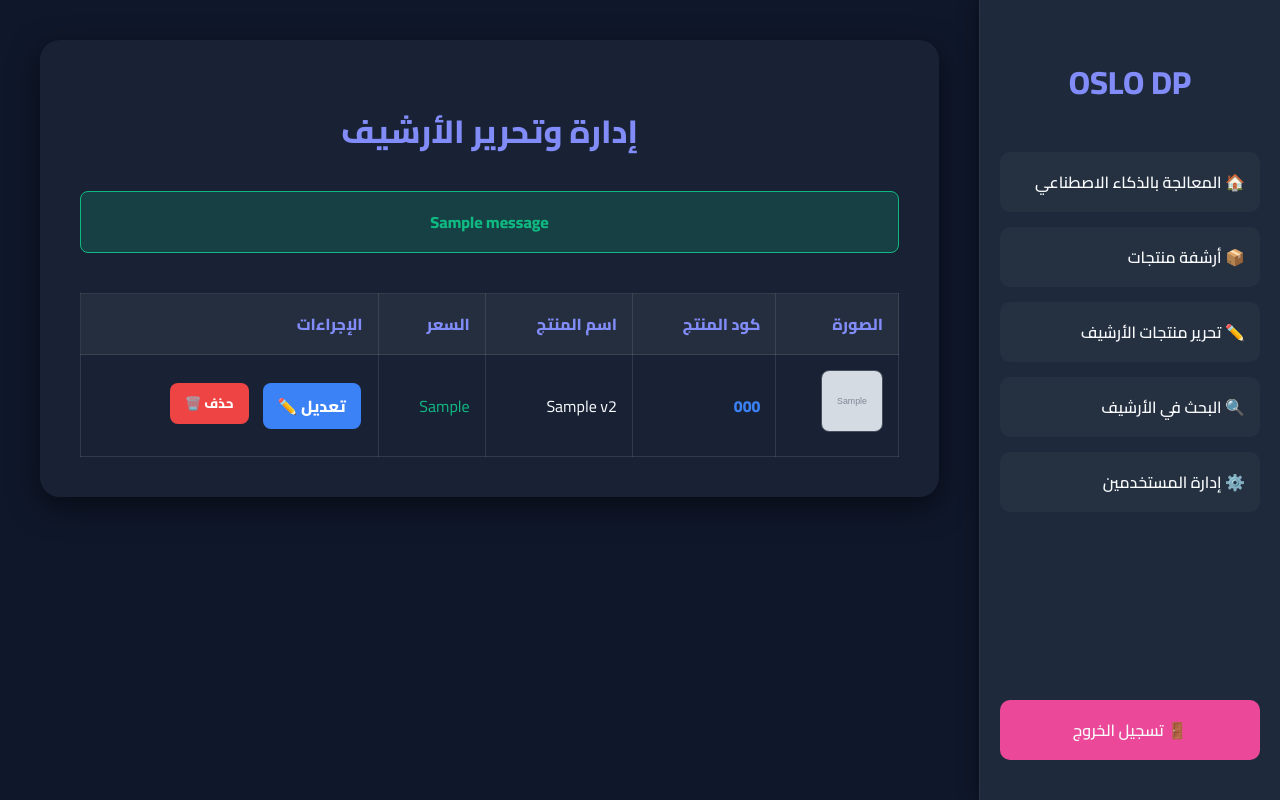
After one commit to O-alhakami/OSLO_DP, a Flask app: page /edit_archive in a window 1280 px wide. The commit adds this page. Run offline with Flask 3, Linux system fonts and the light colour scheme; a user stored in the database is signed in; tables that the repository leaves empty hold one stand-in row (values such as "Sample post"); grey boxes marked "Sample" are stand-in pictures; one stand-in notice (Sample message) is shown.

Commit message:
Add Edit Archive feature (View, Update, Delete)

```diff
--- a/app.py
+++ b/app.py
@@ -262,5 +262,53 @@ def search_archive():
 
     return render_template('search.html', results=results)
 
+# --- مسارات تحرير وإدارة الأرشيف ---
+
+@app.route('/edit_archive')
+@login_required
+def edit_archive():
+    # جلب جميع المنتجات من الأحدث للأقدم
+    products = Product.query.order_by(Product.id.desc()).all()
+    return render_template('edit_archive.html', products=products)
+
+@app.route('/delete_product/<int:id>', methods=['POST'])
+@login_required
+def delete_product(id):
+    product = Product.query.get_or_404(id)
+    try:
+        db.session.delete(product)
+        db.session.commit()
+        flash('تم حذف المنتج من الأرشيف بنجاح.', 'success')
+    except Exception as e:
+        db.session.rollback()
+        flash(f'حدث خطأ أثناء الحذف: {str(e)}', 'error')
+    return redirect(url_for('edit_archive'))
+
+@app.route('/edit_product/<int:id>', methods=['GET', 'POST'])
+@login_required
+def edit_product(id):
+    product = Product.query.get_or_404(id)
+    if request.method == 'POST':
+        try:
+            product.name = request.form.get('name')
+            product.description = request.form.get('description')
+            product.price = request.form.get('price')
+
+            image_file = request.files.get('image')
+            # إذا قام برفع صورة جديدة، نرفعها لـ ImgBB ونحدث الرابط
+            if image_file and image_file.filename != '':
+                new_image_url = upload_image_to_imgbb(image_file)
+                if new_image_url:
+                    product.image_url = new_image_url
+
+            db.session.commit()
+            flash('تم تحديث بيانات المنتج بنجاح!', 'success')
+            return redirect(url_for('edit_archive'))
+        except Exception as e:
+            db.session.rollback()
+            flash(f'حدث خطأ أثناء التحديث: {str(e)}', 'error')
+
+    return render_template('edit_product.html', product=product)
+
 if __name__ == '__main__':
     app.run(debug=True)
--- a/templates/base.html
+++ b/templates/base.html
@@ -36,9 +36,10 @@
         <h2>OSLO DP</h2>
         <a href="{{ url_for('index') }}">🏠 المعالجة بالذكاء الاصطناعي</a>
         <a href="{{ url_for('archive') }}">📦 أرشفة منتجات</a>
+        <a href="{{ url_for('edit_archive') }}">✏️ تحرير منتجات الأرشيف</a>
         <a href="{{ url_for('search_archive') }}">🔍 البحث في الأرشيف</a>
         {% if current_user.is_admin %}
-            <a href="{{ url_for('admin') }}">⚙️ إدارة المستخدمين</a>
+            <a href="{{ url_for('admin') }}">⚙️️ إدارة المستخدمين</a>
         {% endif %}
         <a href="{{ url_for('logout') }}" class="logout">🚪 تسجيل الخروج</a>
     </div>
--- /dev/null
+++ b/templates/edit_archive.html
@@ -0,0 +1,67 @@
+{% extends "base.html" %}
+{% block content %}
+<style>
+    .table-container { overflow-x: auto; margin-top: 20px; }
+    table { width: 100%; border-collapse: collapse; min-width: 700px; }
+    th, td { padding: 15px; border: 1px solid rgba(255,255,255,0.1); text-align: right; }
+    th { background: rgba(255,255,255,0.05); color: #818cf8; font-weight: bold; }
+    tr:hover { background: rgba(255,255,255,0.02); }
+    .thumb-img { width: 60px; height: 60px; object-fit: cover; border-radius: 8px; border: 1px solid rgba(255,255,255,0.2); }
+    .action-btns { display: flex; gap: 10px; justify-content: flex-start; }
+    .msg-status { background: rgba(16, 185, 129, 0.2); border: 1px solid #10b981; color: #10b981; padding: 15px; border-radius: 8px; margin-bottom: 20px; text-align: center; font-weight: bold;}
+    .msg-error { background: rgba(239, 68, 68, 0.2); border: 1px solid #ef4444; color: #fca5a5; padding: 10px; border-radius: 8px; text-align: center; margin-bottom: 20px;}
+</style>
+
+<h1 style="color: #818cf8; text-align: center; margin-bottom: 30px;">إدارة وتحرير الأرشيف</h1>
+
+{% with messages = get_flashed_messages(with_categories=true) %}
+    {% if messages %}
+        {% for category, message in messages %}
+            <div class="{{ 'msg-status' if category == 'success' else 'msg-error' }}">{{ message }}</div>
+        {% endfor %}
+    {% endif %}
+{% endwith %}
+
+<div class="table-container">
+    <table>
+        <thead>
+            <tr>
+                <th>الصورة</th>
+                <th>كود المنتج</th>
+                <th>اسم المنتج</th>
+                <th>السعر</th>
+                <th>الإجراءات</th>
+            </tr>
+        </thead>
+        <tbody>
+            {% for product in products %}
+            <tr>
+                <td>
+                    {% if product.image_url %}
+                        <img src="{{ product.image_url }}" class="thumb-img" loading="lazy">
+                    {% else %}
+                        <div class="thumb-img" style="background: #334155; display: flex; align-items: center; justify-content: center; font-size: 0.7rem; color: #cbd5e1;">بدون صورة</div>
+                    {% endif %}
+                </td>
+                <td style="color: #3b82f6; font-weight: bold;">{{ product.code }}</td>
+                <td>{{ product.name }}</td>
+                <td style="color: #10b981;">{{ product.price or '-' }}</td>
+                <td>
+                    <div class="action-btns">
+                        <a href="{{ url_for('edit_product', id=product.id) }}" class="btn btn-blue" style="text-decoration: none; padding: 8px 15px;">تعديل ✏️</a>
+
+                        <form action="{{ url_for('delete_product', id=product.id) }}" method="POST" onsubmit="return confirm('هل أنت متأكد من حذف هذا المنتج بشكل نهائي؟');" style="margin: 0;">
+                            <button type="submit" class="btn btn-red" style="padding: 8px 15px;">حذف 🗑️</button>
+                        </form>
+                    </div>
+                </td>
+            </tr>
+            {% else %}
+            <tr>
+                <td colspan="5" style="text-align: center; color: #cbd5e1; padding: 30px;">الأرشيف فارغ حالياً.</td>
+            </tr>
+            {% endfor %}
+        </tbody>
+    </table>
+</div>
+{% endblock %}
```
Also changed, not shown: templates/edit_product.html (added, +42 -0 lines).
